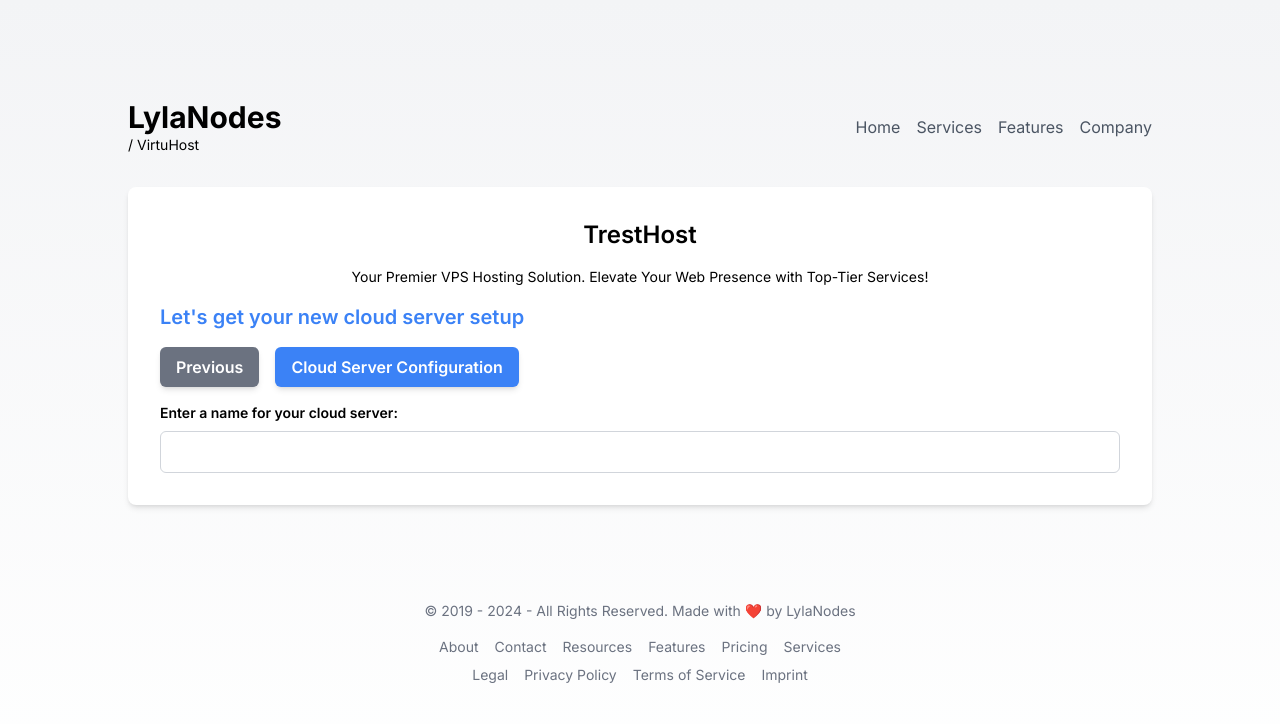
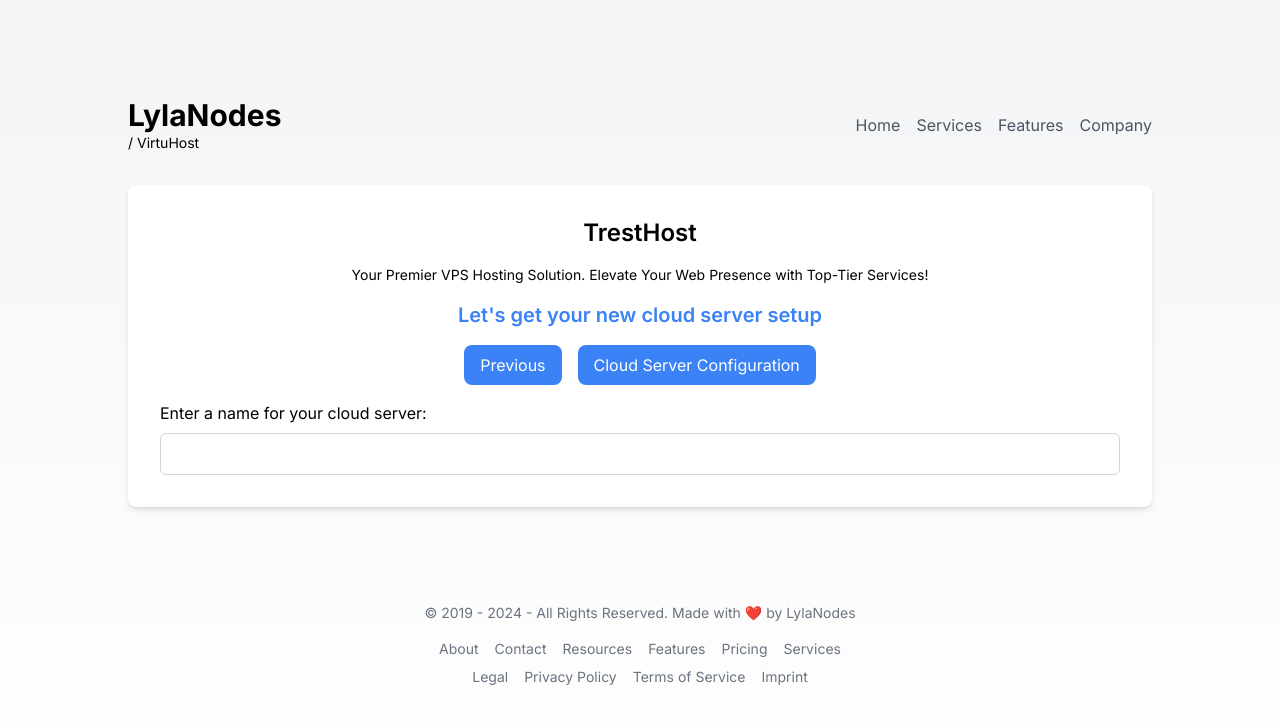
Before and after one commit to vekalmao/vpswebsite, a Next.js app: page / in a window 1280 px wide. Both pictures are taken after a click on the button "Create Cloud Server". Shown: the top 724 px of the page. Built offline with nearby package versions, Linux system fonts and the light colour scheme.

Commit message:
Update page.tsx

```diff
--- a/app/page.tsx
+++ b/app/page.tsx
@@ -1,8 +1,19 @@
 import React from 'react'; // Import React
 
 export default function Home() {
-  const [step, setStep] = React.useState(1); // Using React.useState instead of useState
+  const [step, setStep] = React.useState(1); // State to manage steps
 
+  // Function to handle clicking "Create Cloud Server" button
+  const handleCreateCloud = () => {
+    setStep(2); // Proceed to step 2
+  };
+
+  // Function to handle clicking "Previous" button
+  const handlePrevious = () => {
+    setStep(1); // Go back to step 1
+  };
+
+  // Rendering based on step
   return (
     <main className="flex flex-col items-center justify-center min-h-screen p-10 bg-gradient-to-b from-gray-100 to-white dark:from-gray-800 dark:to-gray-900">
       {/* Header */}
@@ -26,41 +37,25 @@
         <h2 className="text-2xl font-semibold mb-4">TrestHost</h2>
         <p className="text-sm mb-4">Your Premier VPS Hosting Solution. Elevate Your Web Presence with Top-Tier Services!</p>
 
-        {/* Create Cloud Button */}
+        {/* Render based on step */}
         {step === 1 && (
-          <button
-            onClick={() => setStep(2)} // Proceed to step 2 on button click
-            className="bg-blue-500 hover:bg-blue-600 text-white font-semibold py-2 px-4 rounded-md shadow-md transition duration-300"
-          >
+          <button className="bg-blue-500 text-white px-4 py-2 rounded-lg hover:bg-blue-600" onClick={handleCreateCloud}>
             Create Cloud Server
           </button>
         )}
 
-        {/* Step 2: Cloud Server Configuration */}
         {step === 2 && (
-          <div className="text-left">
-            <h3 className="text-blue-500 text-xl font-semibold mb-4">Let&apos;s get your new cloud server setup</h3>
-            <button
-              onClick={() => setStep(1)} // Go back to step 1
-              className="bg-gray-500 hover:bg-gray-600 text-white font-semibold py-2 px-4 rounded-md shadow-md mr-4 transition duration-300"
-            >
+          <div>
+            <h3 className="text-xl font-semibold mb-4 text-blue-500">Let's get your new cloud server setup</h3>
+            <button className="bg-blue-500 text-white px-4 py-2 rounded-lg hover:bg-blue-600 mr-4" onClick={handlePrevious}>
               Previous
             </button>
-            <button
-              className="bg-blue-500 hover:bg-blue-600 text-white font-semibold py-2 px-4 rounded-md shadow-md transition duration-300"
-            >
+            <button className="bg-blue-500 text-white px-4 py-2 rounded-lg hover:bg-blue-600">
               Cloud Server Configuration
             </button>
-
-            {/* Input for Cloud Server Name */}
             <div className="mt-4">
-              <label htmlFor="cloudServerName" className="block text-sm font-semibold mb-2">Enter a name for your cloud server:</label>
-              <input
-                type="text"
-                id="cloudServerName"
-                name="cloudServerName"
-                className="border border-gray-300 rounded-md px-3 py-2 w-full focus:outline-none focus:border-blue-500"
-              />
+              <label htmlFor="serverName" className="block text-left mb-2">Enter a name for your cloud server:</label>
+              <input type="text" id="serverName" name="serverName" className="border border-gray-300 px-3 py-2 rounded-md w-full" />
             </div>
           </div>
         )}
```
